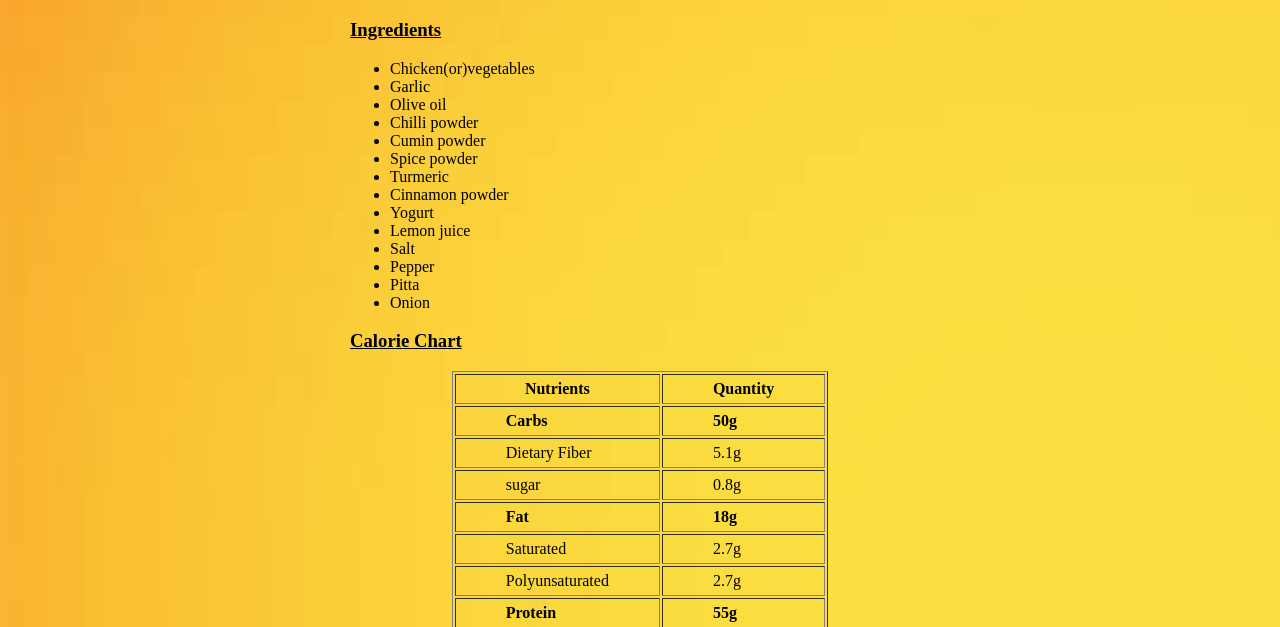
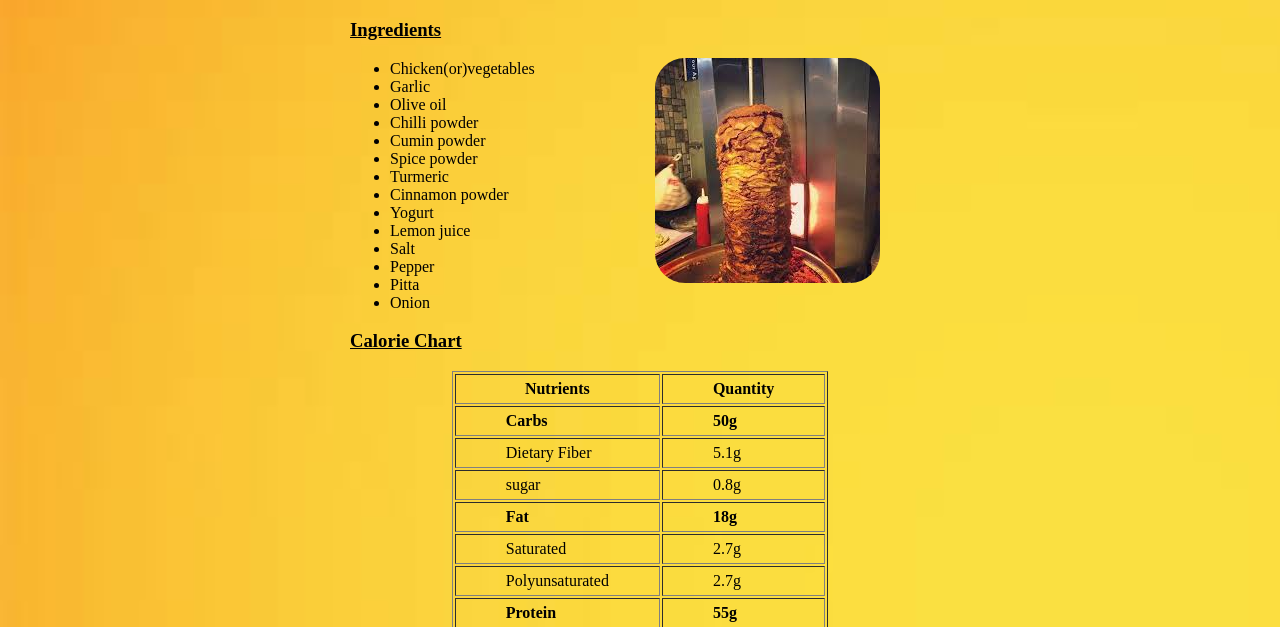
Before and after one commit to RithikRaj64/Sawarma, a plain HTML site: page index.html in a window 1280 px wide. Shown: the part 149-776 px from the top of the page. Drawn offline with Linux system fonts and the light colour scheme.

Commit message:
Update index.html

```diff
--- a/index.html
+++ b/index.html
@@ -23,7 +23,7 @@
 </head>
 <body class="main">
 	<center><img src="logo1.png" width="125" height="75"></center>
-	<!img class="mainp" id="pc" src="chilli1.jpg">
+	<img class="mainp" id="pc" src="shawarma2.jpg">
 	<h1 class="mainh">SHAWARMA</h1>
 	<img class="mainp" id="mob" src="shawarma2.jpg" width="225" height="225">
 	<h3><u>Ingredients</u></h3>
```
